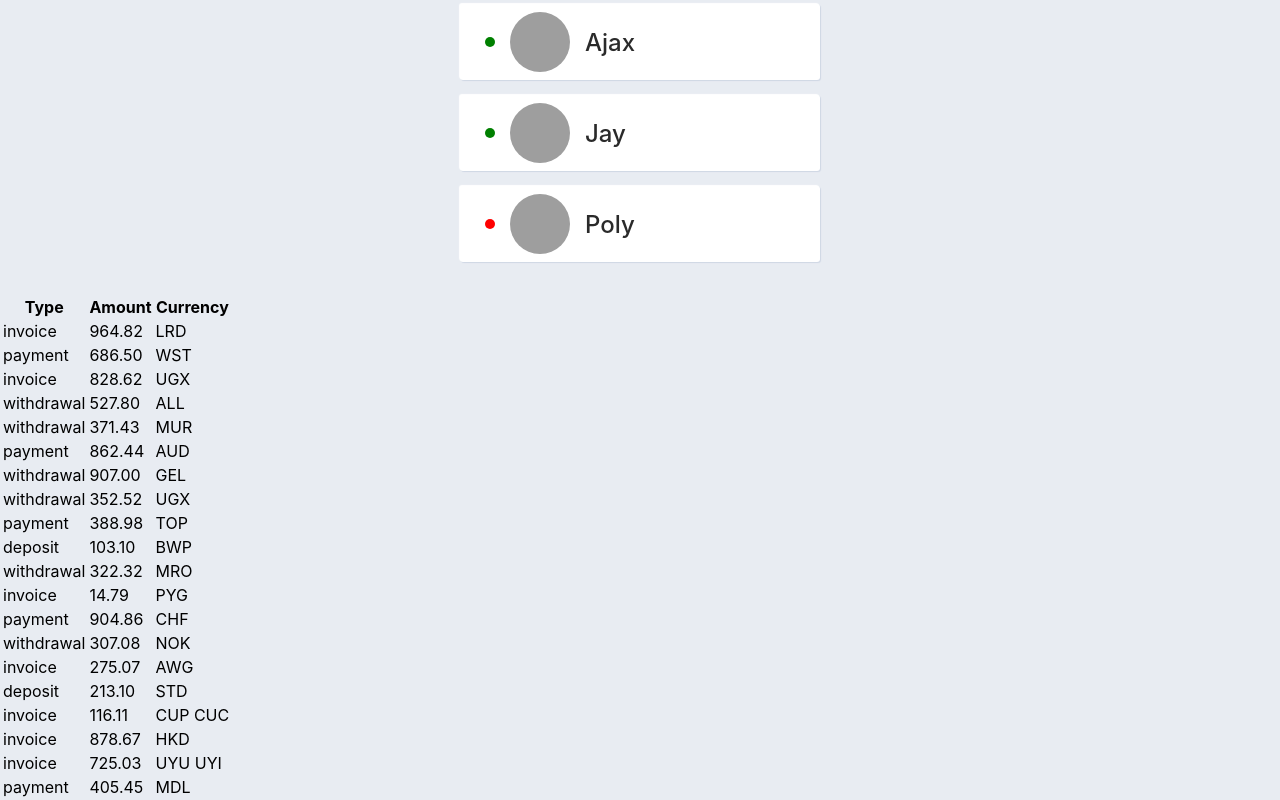
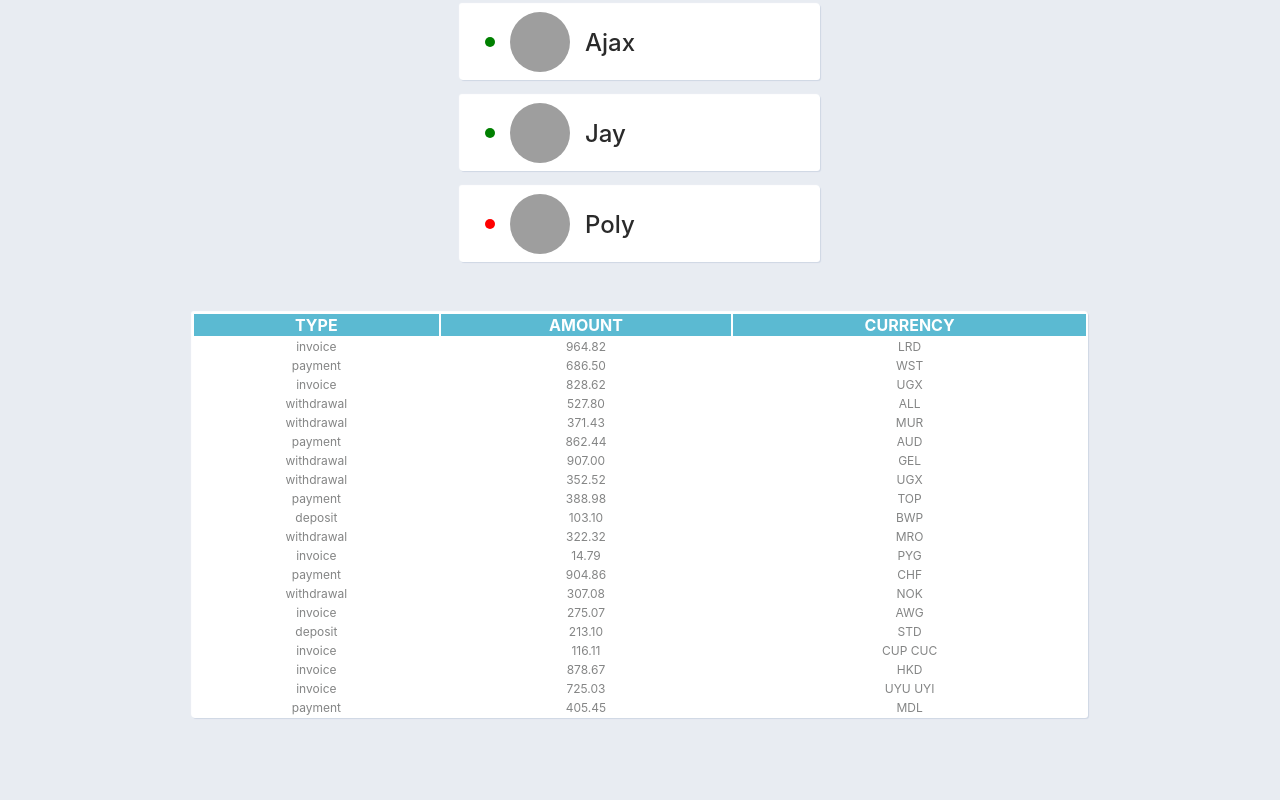
Before and after one commit to Elvireniw/goit-react-hw-01-components, a React (Create React App) app: page / in a window 1280 px wide. Shown: the part 898-1698 px from the top of the page. After the commit the page ends 1666 px from the top, so only its background shows below. Built offline with nearby package versions, Linux system fonts and the light colour scheme; grey boxes are pictures that could not be loaded.

Commit message:
trans-start-css

```diff
--- a/src/components/friends/friendList/FriendList.module.css
+++ b/src/components/friends/friendList/FriendList.module.css
@@ -1,7 +1,7 @@
 code {
-    font-family: source-code-pro, Menlo, Monaco, Consolas, 'Courier New',
-      monospace;
-  }
+  font-family: source-code-pro, Menlo, Monaco, Consolas, 'Courier New',
+  monospace;
+}
   h1,
   h2,
   h3,
@@ -23,5 +23,5 @@ code {
     align-items: center;
     justify-content: center;
     gap: 15px;
-    margin-bottom: 32px;
+    margin-bottom: 50px;
   }
--- a/src/components/statistics/Statistic.module.css
+++ b/src/components/statistics/Statistic.module.css
@@ -1,7 +1,7 @@
 code {
-    font-family: source-code-pro, Menlo, Monaco, Consolas, 'Courier New',
-      monospace;
-  }
+  font-family: source-code-pro, Menlo, Monaco, Consolas, 'Courier New',
+  monospace;
+}
   h1,
   h2,
   h3,
--- a/src/components/transactionHistory/TransactionHistory.module.css
+++ b/src/components/transactionHistory/TransactionHistory.module.css
@@ -0,0 +1,46 @@
+code {
+    font-family: source-code-pro, Menlo, Monaco, Consolas, 'Courier New',
+    monospace;
+}
+  h1,
+  h2,
+  h3,
+  h4,
+  h5,
+  h6,
+  p {
+    margin: 0;
+  }
+  ul {
+    margin: 0;
+    padding: 0;
+    list-style: none;
+  }
+  .transactionHistoryTable {
+    margin: 0 auto;
+    margin-bottom: 50px;
+    max-width: 70%;
+    width: 70%;
+    border-radius: 3px;
+    box-shadow: -1px -1px 1px #fff, 1px 1px 1px #cfd7e4;
+    background-color: #ffffff;
+  }
+
+  .tableHead {
+    background-color: #5bbad2;
+    color: #ffffff;
+    text-align: center;
+    font-size: 16px;
+    font-weight: 4000;
+    text-transform: uppercase;
+  }
+
+  /* .tableBody {
+    background-color: #eeeeee;
+  } */
+  .tableBodyRow {
+    color: #848585;
+    font-size: 12px;
+    text-align: center;
+    background-color: #ffffff;
+  }
```
